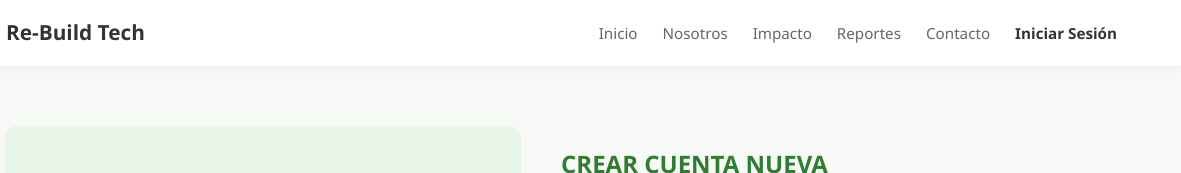
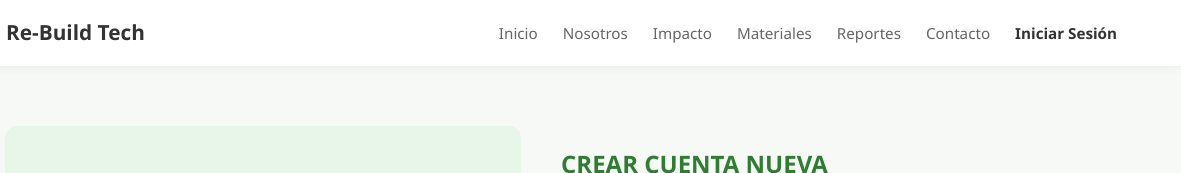
Before and after one commit to geral07-UNIV/Landing-page, a plain HTML site: page index.html in a window 1280 px wide. Shown: the top 173 px of the page, 99-1280 px from the left. Drawn offline with Linux system fonts and the light colour scheme.

Commit message:
Update index.html

```diff
--- a/index.html
+++ b/index.html
@@ -17,6 +17,7 @@
             <a href="#inicio">Inicio</a>
             <a href="#nosotros">Nosotros</a>
             <a href="#impacto">Impacto</a>
+            <a href="materiales.html">Materiales</a>
             <a href="#reportes">Reportes</a>
             <a href="#contacto">Contacto</a>
             <a href="#">Iniciar Sesión</a>
```
